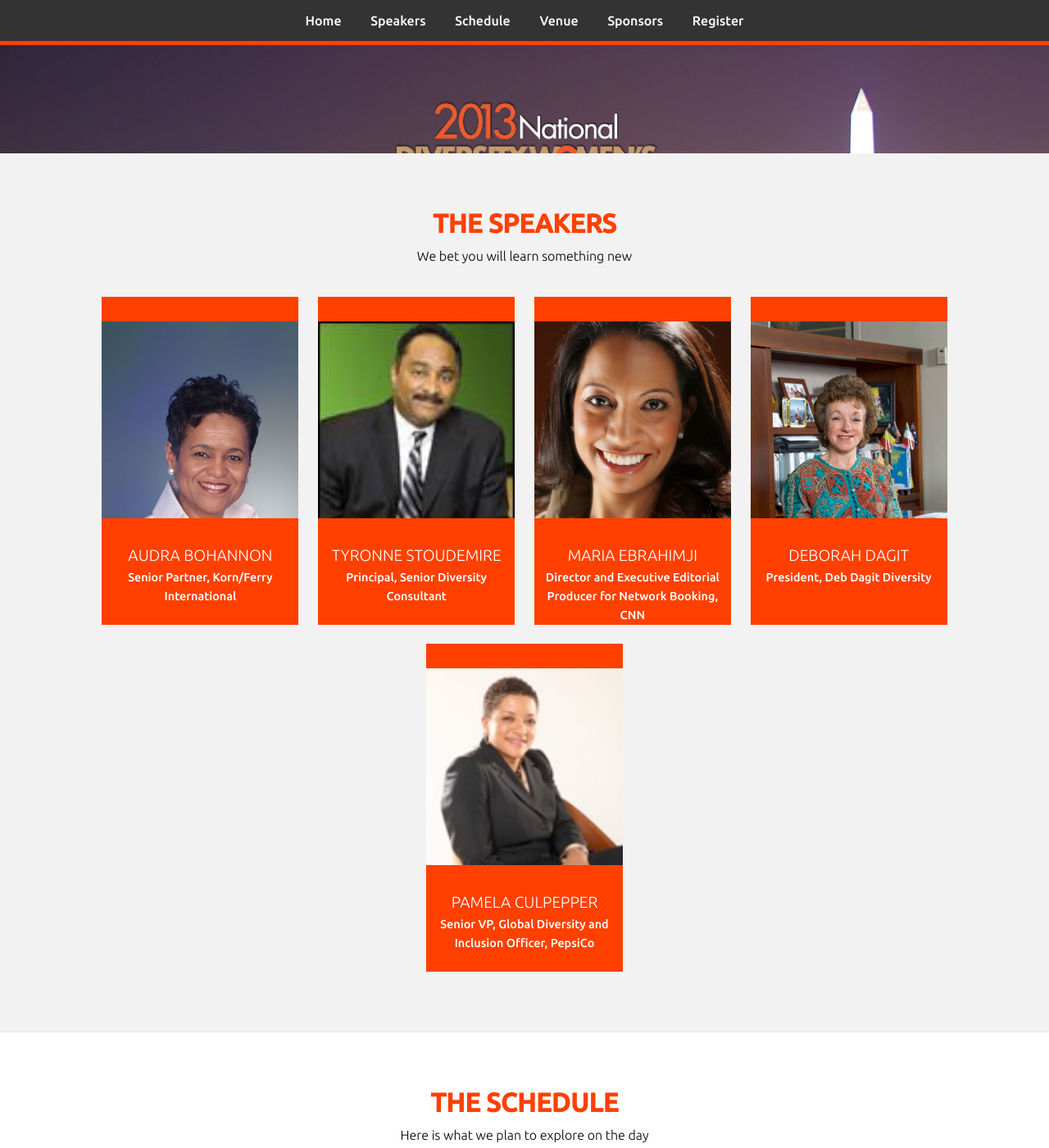
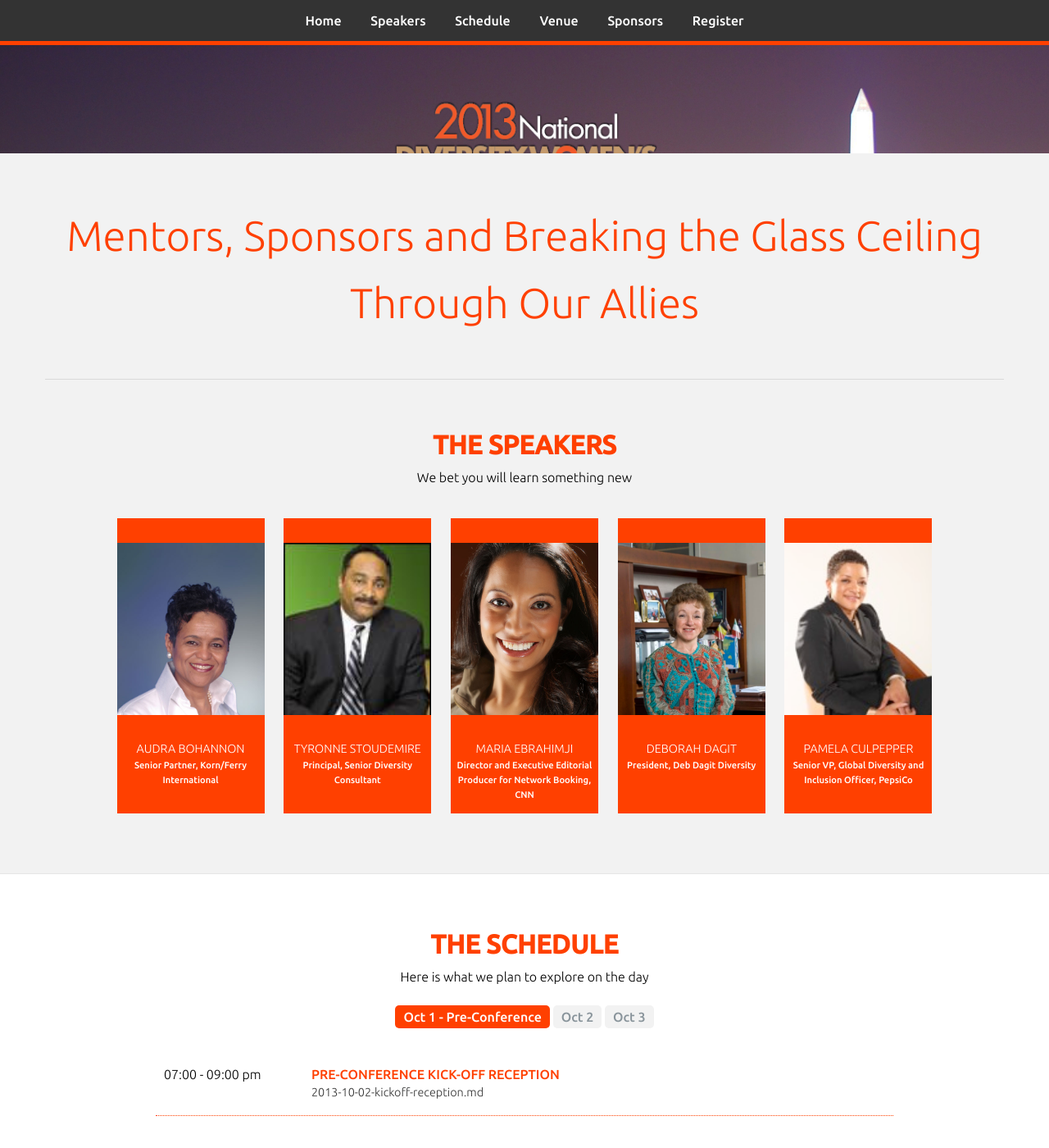
Before and after one commit to biveeco/diversitywoman2013, a Jekyll site: the page built from index.html, in a window 1280 px wide and 1400 px high, scrolled down 313 px. Shown: the whole window at 82% size. Built offline with Jekyll 4.4.1, drawn with Linux system fonts in a browser that asks for light colours; some web fonts are replaced; the list of posts is cut into pages by our own code.

Commit message:
Fixed speaker section added hero image

```diff
--- a/_includes/speakers.html
+++ b/_includes/speakers.html
@@ -1,6 +1,8 @@
     <section id="speakers">
       <article>
         <div class="columns large-12">
+          <h1 class="color1">Mentors, Sponsors and Breaking the Glass Ceiling Through Our Allies</h1>
+          <br /><br /><br />
           <h2>The Speakers</h2>
           <p>We bet you will learn something new</p>
           {% for post in site.categories.speakers %}
--- a/_layouts/default.html
+++ b/_layouts/default.html
@@ -5,7 +5,6 @@
         <div class="columns large-12">
             <img src="assets/images/logo.png" />
             <h3><strong>October 1, 2013</strong>, Washington DC</h3>
-            <!--<h1>Mentors, Sponsors and Breaking the Glass Ceiling Through Our Allies</h1>-->
         </div>
       </article>
     </header>
--- a/assets/stylesheets/style.css
+++ b/assets/stylesheets/style.css
@@ -309,13 +309,19 @@
   text-align: center;
   background: #f2f2f2;
 }
+#speakers .color1 {
+  display: block;
+  padding-bottom: 1em;
+  border-bottom: 1px solid #d9d9d9;
+  color: #ff4000;
+}
 #speakers .speaker {
   position: relative;
   display: inline-block;
-  width: 240px;
+  width: 180px;
   background: #ff4000;
   color: #ffffff;
-  height: 400px;
+  height: 360px;
   margin: 10px;
 }
 #speakers .speaker .front,
@@ -343,14 +349,15 @@
 #speakers .speaker .back p {
   padding: 20px 20px 0 20px;
   text-align: left;
-  font-size: 75%;
+  font-size: 60%;
   overflow: hidden;
-  height: 235px !important;
+  height: 190px !important;
   margin-bottom: 0;
 }
 #speakers .speaker .back .linkgroup {
-  clear: both;
-  margin-top: 20px;
+  position: absolute;
+  top: 320px;
+  width: 100%;
   text-align: center;
   display: block;
 }
@@ -369,6 +376,7 @@
   -moz-background-clip: padding;
   -webkit-background-clip: padding-box;
   padding: 10px;
+  font-size: 80%;
 }
 #speakers .speaker .back .linkgroup a:hover {
   color: #992600;
@@ -377,24 +385,25 @@
   border: 1px solid #992600;
 }
 #speakers .speaker .imagecontainer {
-  width: 100%;
-  height: 240px;
+  width: 180px;
+  height: 210px;
   margin-bottom: 30px;
   overflow: hidden;
 }
 #speakers .speaker .imagecontainer img {
-  width: 100%;
+  width: 180px;
   height: auto;
-  min-height: 240px;
+  min-height: 210px;
 }
 #speakers .speaker h3 {
   text-transform: uppercase;
   font-weight: 100;
+  font-size: 90%;
 }
 #speakers .speaker h4 {
   font-weight: 400;
   font-style: normal;
-  font-size: 90%;
+  font-size: 70%;
 }
 /* Speaker Page
 ================================================== */
```
Also changed, not shown: assets/stylesheets/_site.less (+20 -11 lines), assets/images/logo2.png (added).
